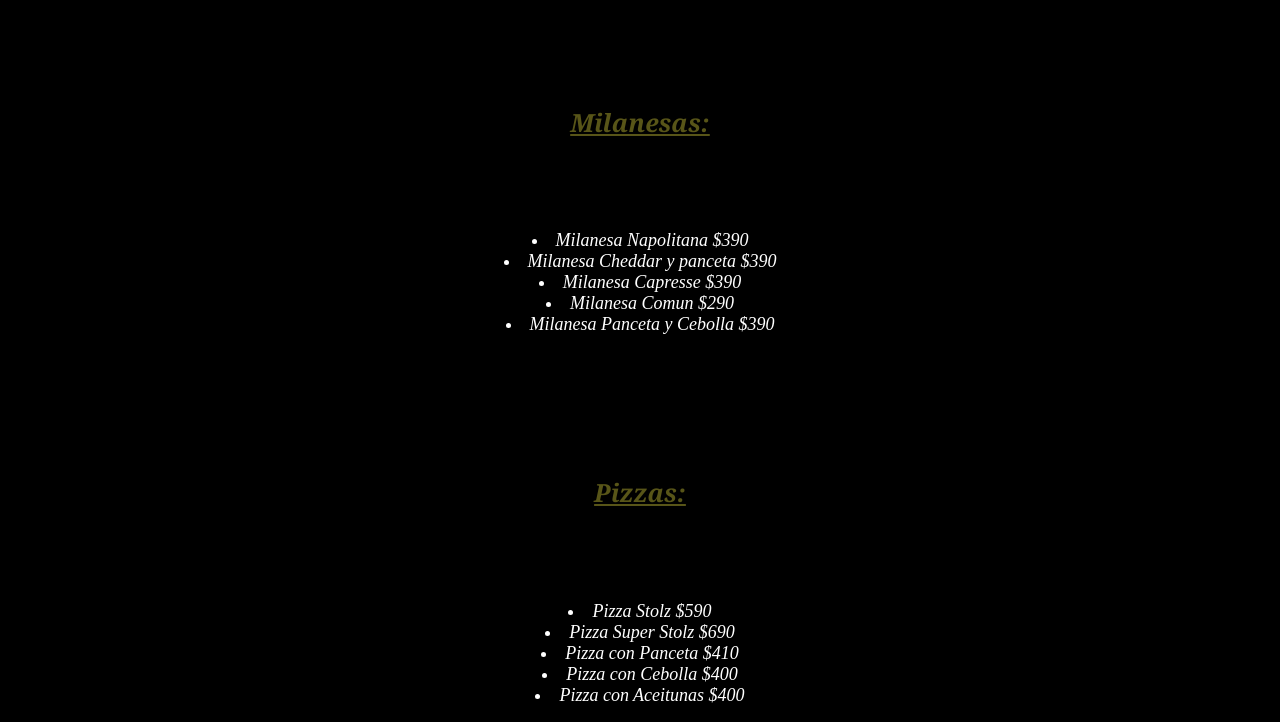
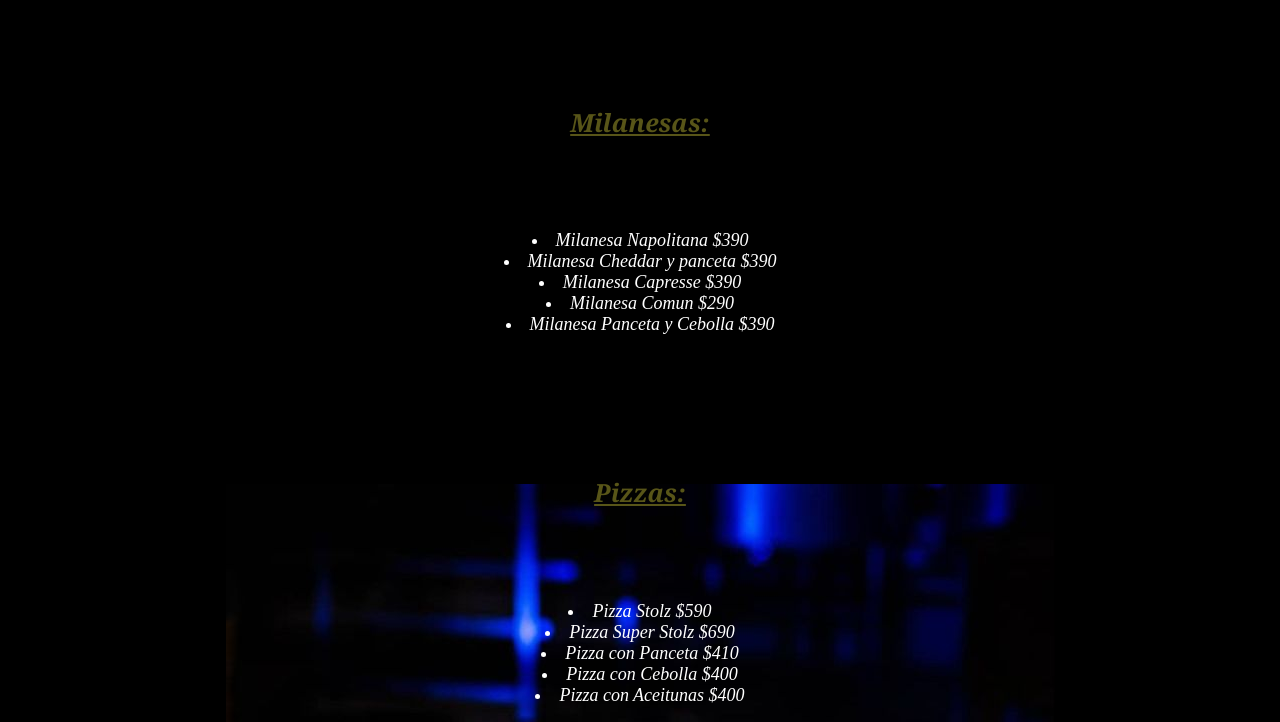
Before and after one commit to FedeRamos14/proyectoCoder, a website: page paginas/carta.html in a window 1280 px wide. Shown: the part 110-832 px from the top of the page. Drawn offline with Linux system fonts and the light colour scheme.

Commit message:
perfecciono pagina para entrega final#3

```diff
--- a/css/estilos.css
+++ b/css/estilos.css
@@ -72,6 +72,15 @@ a {
 
 p {
     color: white;
+}
+
+
+
+.cartaContainer {
+    background-image: url(../multimedia/mila.jpg);
+    background-position: center;
+    background-repeat: no-repeat;
+    background-attachment: fixed;
 }
 
 .pic {
--- a/paginas/carta.html
+++ b/paginas/carta.html
@@ -26,7 +26,7 @@
         </nav>
     </header>
 
-    <main>
+    <main class="cartaContainer">
 
         <div class="carta2">
             <h5>Milanesas:</h5>
```
Also changed, not shown: paginas/nosotros.html (+2 -3 lines).
